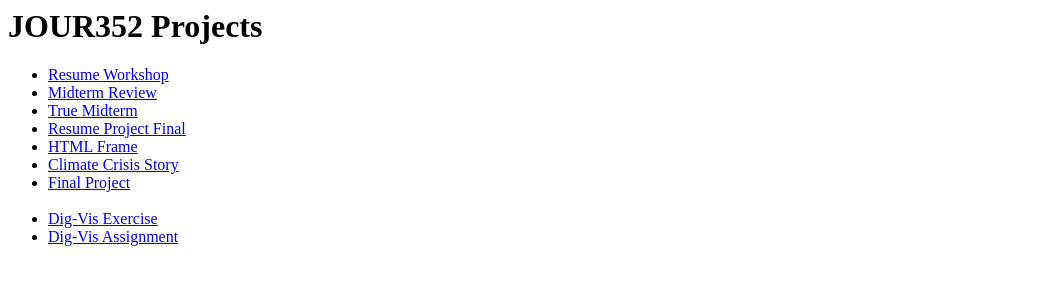
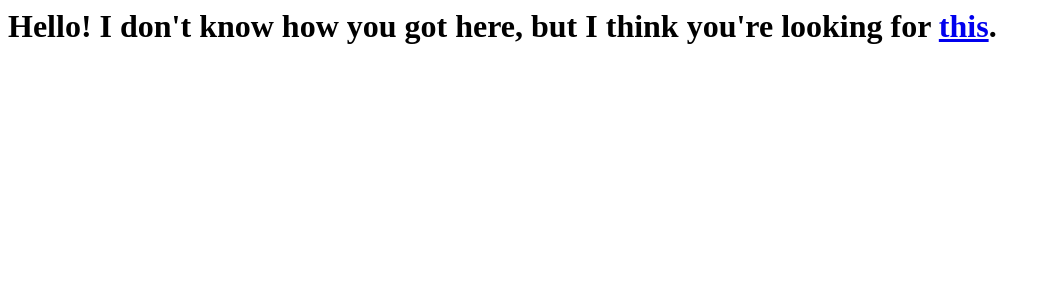
Before and after one commit to Sindellah/Sindellah.github.io, a plain HTML site: page index.html in a window 1280 px wide. Shown: the whole page, without its empty margins (0-1051 px from the left). Drawn offline with Linux system fonts and the light colour scheme.

Commit message:
From Ashes

```diff
--- a/index.html
+++ b/index.html
@@ -3,8 +3,8 @@
 		<title>Main Menu</title>
 	</head>
 	<body>
-		<h1>JOUR352 Projects</h1>
-		<ul>
+		<h1>Hello! I don't know how you got here, but I think you're looking for <a href="https://sindellah.github.io/Documents/Resume.html">this</a>.</h1>
+		<!--<ul>
 			<li><a href="https://sindellah.github.io/Jaime-Breeden-JOUR352/resume/">Resume Workshop</a></li>
 			<li><a href="https://sindellah.github.io/Jaime-Breeden-JOUR352/BreedenLayout/">Midterm Review</a></li>
 			<li><a href="https://sindellah.github.io/Jaime-Breeden-JOUR352/midterm/">True Midterm</a></li>
@@ -14,6 +14,6 @@
 			<li><a href="https://sindellah.github.io/Jaime-Breeden-JOUR352/final/index.html">Final Project</a></li><br>
 			<li><a href="https://sindellah.github.io/Jaime-Breeden-JOUR352/dig-vis/index.html">Dig-Vis Exercise</a></li>
 			<li><a href="https://sindellah.github.io/Jaime-Breeden-JOUR352/digvis/index.html">Dig-Vis Assignment</a></li>
-		</ul>
+		</ul>-->
 	</body>
 </html>
```
